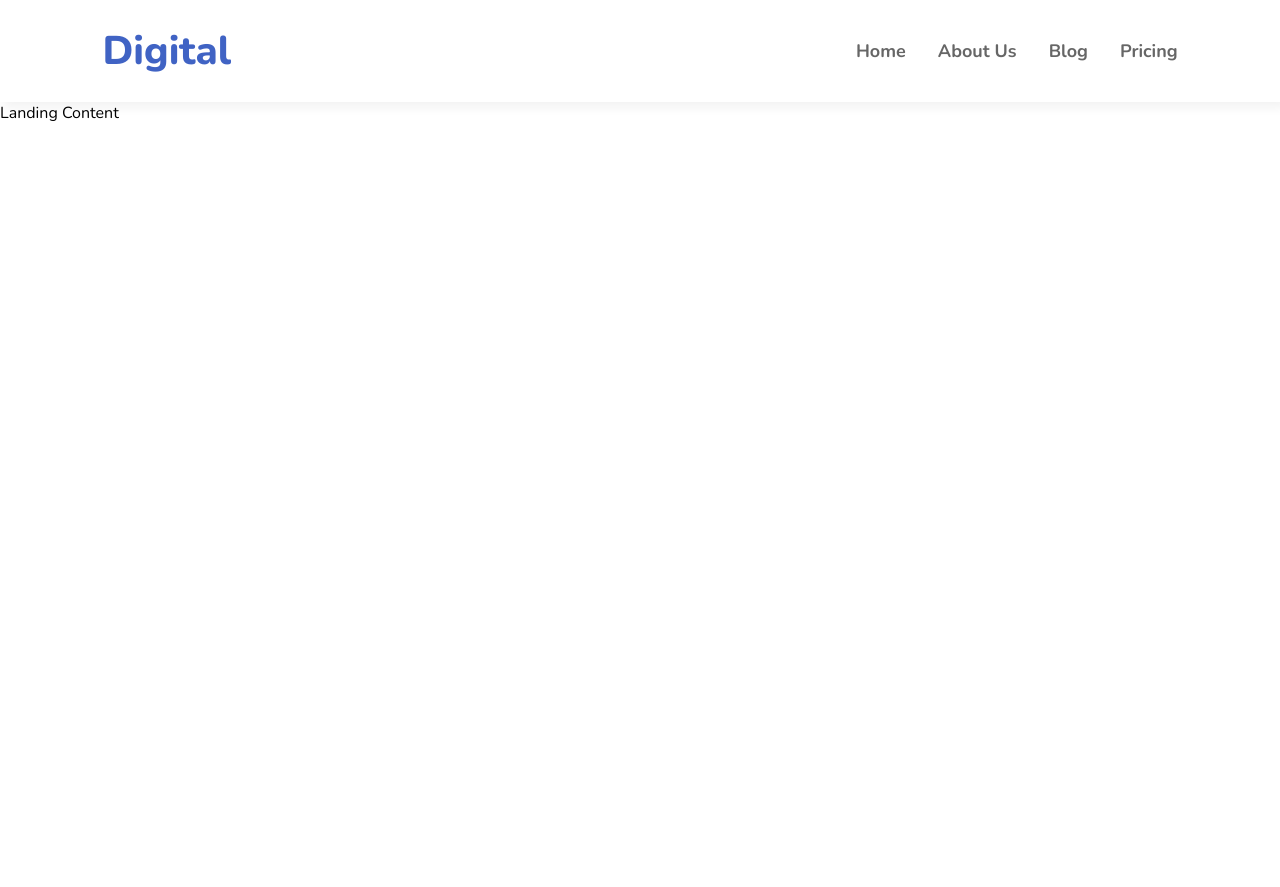
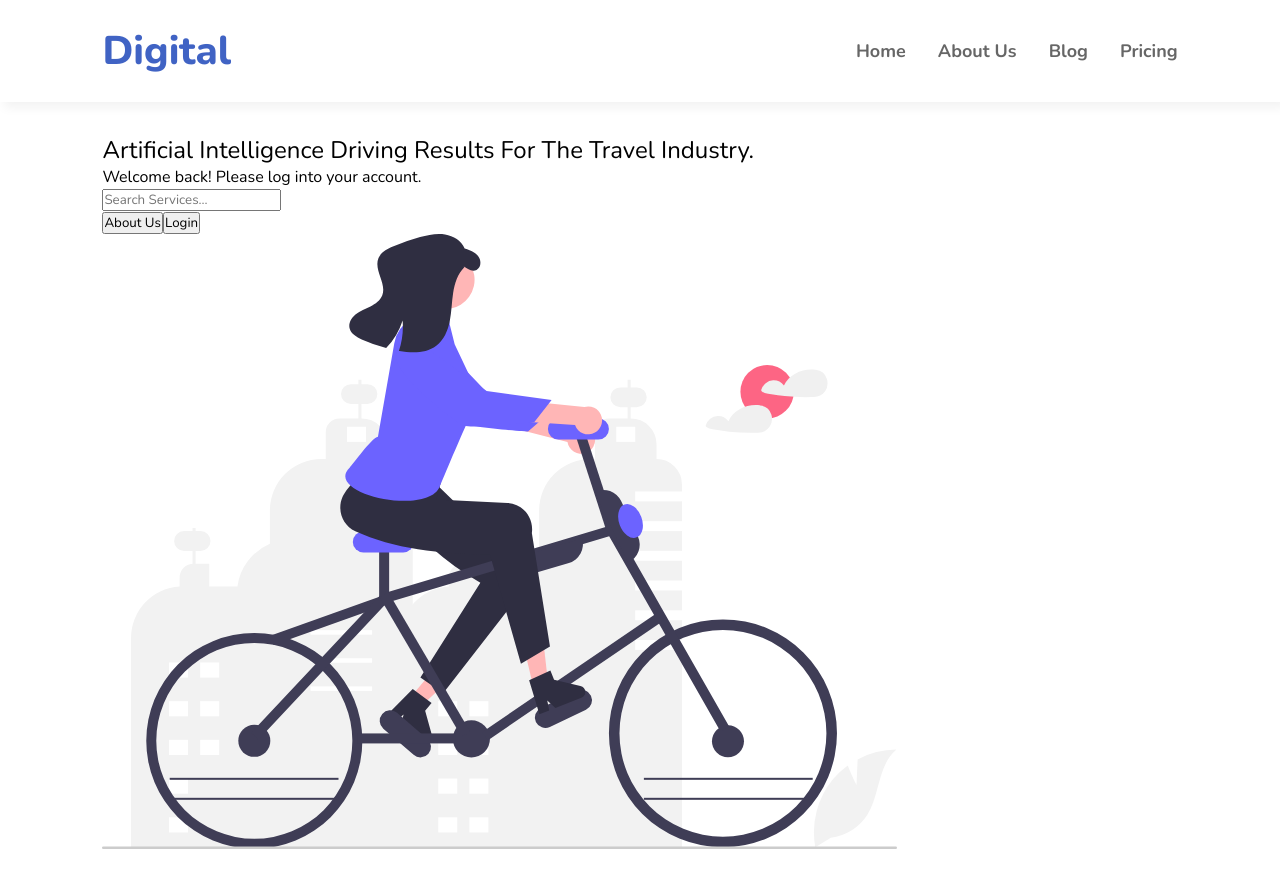
Before and after one commit to NjohPrince/bridgelabs-tasks, a React (Create React App) app: page / in a window 1280 px wide. Before the commit the page ends 800 px from the top, so only its background shows below. Built offline with nearby package versions, Linux system fonts and the light colour scheme.

Commit message:
landing page content

```diff
--- a/src/App.js
+++ b/src/App.js
@@ -2,7 +2,7 @@ import React from 'react';
 import { BrowserRouter as Router } from 'react-router-dom';
 import { Routes, Route } from 'react-router';
 
-import LandingPage from './containers/Landing.page.jsx';
+import LandingPage from './containers/landing-page/Landing.page.jsx';
 import RegisterPage from './containers/auth/Register.page.jsx';
 import LoginPage from './containers/auth/Login.page.jsx';
 import ErrorPage from './containers/404/Error.page.jsx';
--- a/src/containers/Landing.page.jsx
+++ /dev/null
@@ -1,16 +0,0 @@
-import React from 'react';
-
-import Header from '../components/header/Header.jsx';
-
-const LandingPage = () => {
-  return (
-    <React.Fragment>
-      <Header />
-      <div>
-        Landing Content
-      </div>
-    </React.Fragment>
-  );
-};
-
-export default LandingPage;
--- /dev/null
+++ b/src/containers/landing-page/Landing.page.jsx
@@ -0,0 +1,40 @@
+import React from 'react';
+import { Link } from 'react-router-dom';
+
+import './landingpage.css';
+
+import Header from '../../components/header/Header.jsx';
+
+const LandingPage = () => {
+  return (
+    <React.Fragment>
+      <Header />
+      <div className="landing">
+        <div className="welcome">
+          <div className="content">
+            <h2>
+              Artificial Intelligence Driving Results For The Travel Industry.
+            </h2>
+            <h4>Welcome back! Please log into your account.</h4>
+            <div className="search">
+              <input type="search" placeholder="Search Services..." />
+            </div>
+            <div className="btn-group">
+              <Link to="/about-us">
+                <button>About Us</button>
+              </Link>
+              <Link to="/auth/login">
+                <button>Login</button>
+              </Link>
+            </div>
+          </div>
+          <div className="illustration">
+            <img src="/static/bicycle.svg" alt="illustration" />
+          </div>
+        </div>
+      </div>
+    </React.Fragment>
+  );
+};
+
+export default LandingPage;
--- /dev/null
+++ b/src/containers/landing-page/landingpage.css
@@ -0,0 +1,3 @@
+.landing {
+    padding: 2rem 8vw;
+}
--- a/src/index.css
+++ b/src/index.css
@@ -26,6 +26,10 @@ body {
 
 html {
   scroll-behavior: smooth;
+}
+
+button {
+  cursor: pointer;
 }
 
 ul {
```
